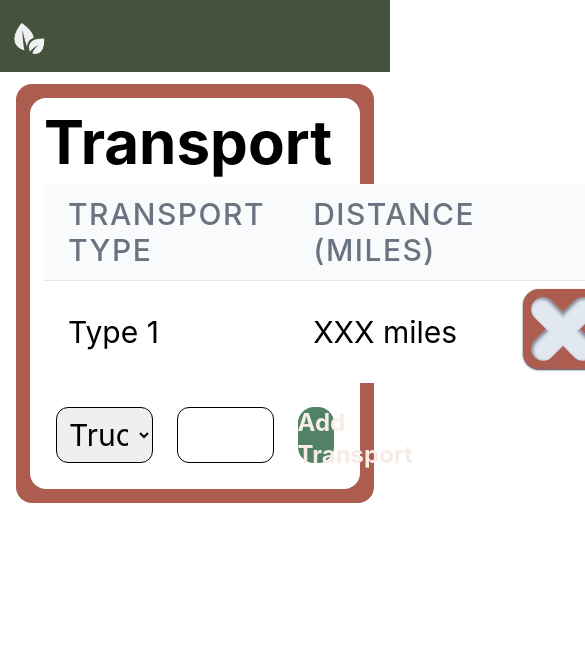
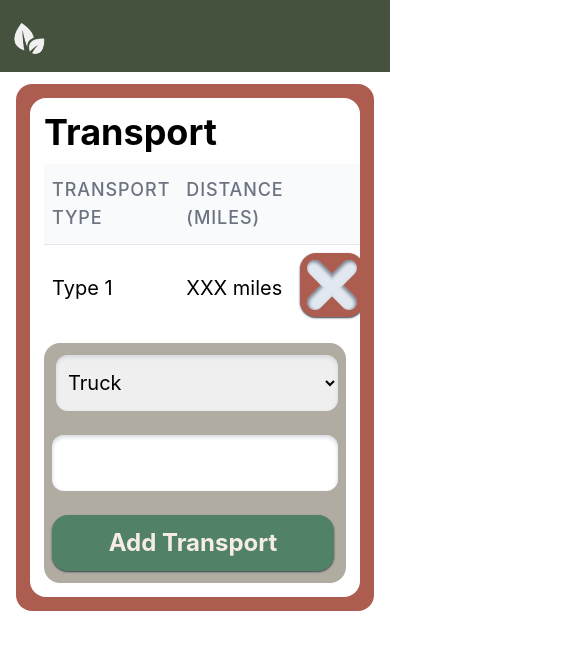
Before and after one commit to TseChapman/NoCO2, a React (Create React App) app: page /NoCO2/dashboard/inputForm in a window 390 px wide. Shown: the top 650 px of the page, 585 px wide, since content can reach past the window. Built offline with nearby package versions, Linux system fonts and the light colour scheme.

Commit message:
Implement Responsive Design into Transport Panel

```diff
--- a/src/components/ActivityInputForm/TransportFormPanel.js
+++ b/src/components/ActivityInputForm/TransportFormPanel.js
@@ -1,43 +1,43 @@
 function TransportFormPanel() {
   return (
     <div class="w-full bg-matrix rounded-2xl p-3.5">
-      <div class="w-full h-full rounded-2xl bg-white p-3.5">
-        <div class="text-6xl font-bold mb-3">Transport</div>
+      <div class="w-full h-full rounded-2xl bg-white p-3.5 overflow-y-auto">
+        <div class="lg:text-6xl md:text-5xl text-4xl font-bold mb-3">Transport</div>
         <table class="min-w-full divide-y divide-gray-200 mb-3">
           <thead class="bg-gray-50">
             <tr>
               <th
                 scope="col"
-                class="px-6 py-3 text-left text-3xl font-medium text-gray-500 uppercase tracking-wider"
+                class="md:px-6 px-2 py-3 text-left lg:text-3xl md:text-2xl text-lg font-medium text-gray-500 uppercase tracking-wider"
               >
                 Transport Type
               </th>
               <th
                 scope="col"
-                class="px-6 py-3 text-left text-3xl font-medium text-gray-500 uppercase tracking-wider"
+                class="md:px-6 px-2 py-3 text-left lg:text-3xl md:text-2xl text-lg font-medium text-gray-500 uppercase tracking-wider"
               >
                 Distance (miles)
               </th>
-              <th scope="col" class="relative px-6 py-3">
+              <th scope="col" class="relative md:px-6 px-2 py-3">
                 <span class="sr-only">Delete</span>
               </th>
             </tr>
           </thead>
           <tbody class="bg-white divide-y divide-gray-200">
             <tr>
-              <td class="px-6 py-2 whitespace-nowrap w-2/5 text-3xl">
+              <td class="md:px-6 px-2 py-2 whitespace-nowrap w-2/5 lg:text-3xl md:text-2xl text-xl">
                 Type 1
               </td>
-              <td class="px-6 py-2 whitespace-nowrap w-2/5 text-3xl">
+              <td class="md:px-6 px-2 py-2 whitespace-nowrap w-2/5 lg:text-3xl md:text-2xl text-xl">
                 XXX miles
               </td>
-              <td class="px-6 py-2 whitespace-nowrap">
+              <td class="md:px-6 px-2 py-2">
                 <div class="flex items-center">
                   <div class="ml-auto">
-                    <button class="w-20 h-20 bg-matrix rounded-2xl relative shadow-sm shadow-gray-700 hover:shadow-md hover:shadow-gray-700">
+                    <button class="md:w-20 md:h-20 w-16 h-16 bg-matrix rounded-2xl relative shadow-sm shadow-gray-700 hover:shadow-md hover:shadow-gray-700">
                       <div class="absolute top-1/2 left-1/2 transform -translate-x-1/2 -translate-y-1/2">
-                        <div class="w-20 h-6 bg-slate-200 rounded-full rotate-45 absolute top-1/2 left-1/2 transform -translate-x-1/2 -translate-y-1/2 mix-blend-lighten shadow-inner shadow-gray-500"></div>
-                        <div class="w-20 h-6 bg-slate-200 rounded-full -rotate-45 absolute top-1/2 left-1/2 transform -translate-x-1/2 -translate-y-1/2 mix-blend-lighten shadow-inner shadow-gray-500"></div>
+                        <div class="md:w-20 md:h-6 w-16 h-4 bg-slate-200 rounded-full rotate-45 absolute top-1/2 left-1/2 transform -translate-x-1/2 -translate-y-1/2 mix-blend-lighten shadow-inner shadow-gray-500"></div>
+                        <div class="md:w-20 md:h-6 w-16 h-4 bg-slate-200 rounded-full -rotate-45 absolute top-1/2 left-1/2 transform -translate-x-1/2 -translate-y-1/2 mix-blend-lighten shadow-inner shadow-gray-500"></div>
                       </div>
                     </button>
                   </div>
@@ -46,9 +46,9 @@ function TransportFormPanel() {
             </tr>
           </tbody>
         </table>
-        <div class="w-full flex flex-row">
-          <div class="w-2/5 h-20 p-3">
-            <select class="px-2 border border-black rounded-xl text-3xl text-left w-full h-full" name="transport_method">
+        <div class="w-full flex md:flex-row flex-col bg-cloudy rounded-2xl">
+          <div class="md:w-2/5 w-full h-20 py-3 pl-3 pr-2">
+            <select class="px-2 border-none outline-none shadow-inner shadow-gray-300 rounded-xl lg:text-3xl md:text-2xl text-xl text-left w-full h-full" name="transport_method">
               <option value="Truck">Truck</option>
               <option value="4_Door_Petrol_Car">4 Door Petrol Car</option>
               <option value="Medium_Diesel_Powered_Car">Medium Diesel-Powered Car</option>
@@ -60,15 +60,15 @@ function TransportFormPanel() {
               <option value="Ferry">Ferry</option>
             </select>
           </div>
-          <div class="w-2/5 h-20 p-3">
+          <div class="md:w-2/5 w-full h-20 py-3 px-2">
             <input
-              class="px-3 border border-black rounded-xl text-3xl text-left w-full h-full"
+              class="px-3 border-none outline-none shadow-inner shadow-gray-300 rounded-xl lg:text-3xl md:text-2xl text-xl text-left w-full h-full"
               name="transport_mpg"
               type='text'
             />
           </div>
-          <div class="w-1/5 h-20 p-3">
-            <button class="bg-limeGreen rounded-2xl w-full h-full text-2xl text-merino font-bold">Add Transport</button>
+          <div class="md:w-1/5 w-full h-20 py-3 pr-3 pl-2">
+            <button class="bg-limeGreen shadow-sm shadow-gray-700 hover:shadow-md hover:shadow-gray-700 rounded-2xl w-full h-full lg:text-xl md:text-base text-2xl text-merino font-bold px-2">Add Transport</button>
           </div>
         </div>
       </div>
```
